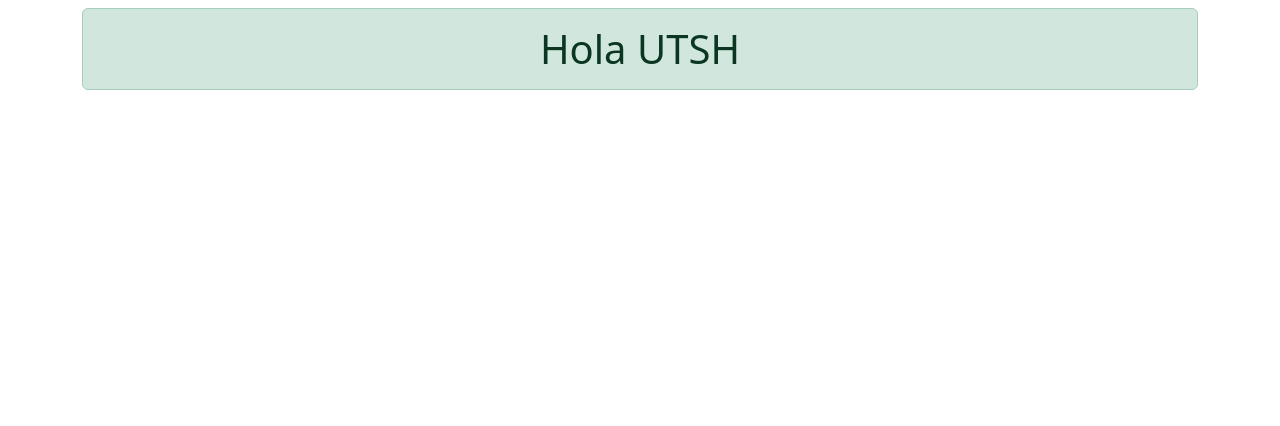
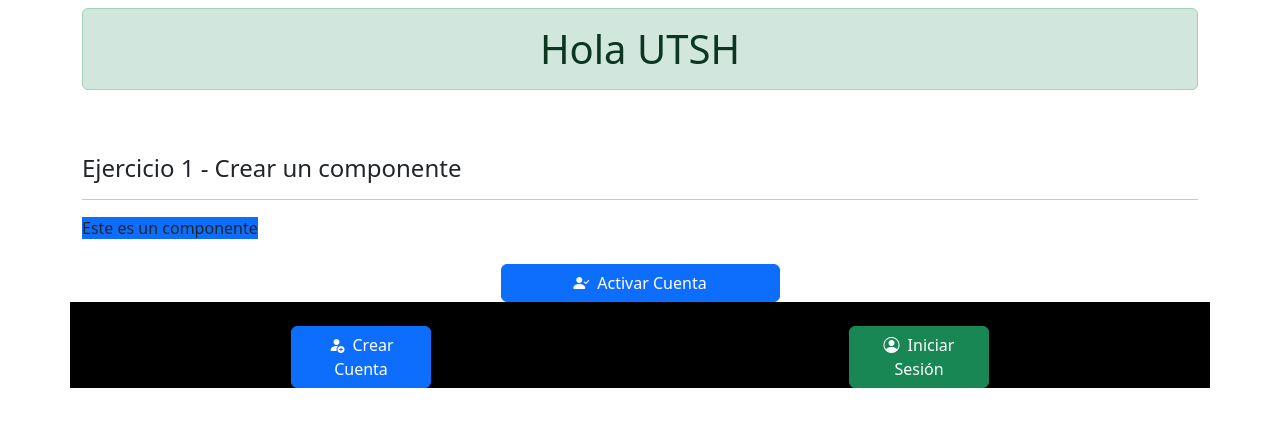
Before and after one commit to BrMH8/aprendiendo-react, a React (Vite) app: page / in a window 1280 px wide. Shown: the top 426 px of the page. Built offline with nearby package versions, Linux system fonts and the light colour scheme.

Commit message:
ADD[agregando componentes y botones]

```diff
--- a/src/App.jsx
+++ b/src/App.jsx
@@ -1,4 +1,6 @@
-
+import { Botones } from './components/Botones.jsx';
+import { Ejercicio01 } from './components/ejercicio01.jsx';
+import { BotonGeneral } from './components/utils/BotonGeneral.jsx';
 function App() {
 
   return (
@@ -7,9 +9,15 @@ function App() {
         <div className="row">
           <div className="col-12">
             <h1 className="mt-2 text-center alert alert-success">Hola UTSH</h1>
+
           </div>
         </div>
+        <Ejercicio01 />
+        <BotonGeneral />
+        <Botones />
       </div>
+
+
     </>
   )
 }
--- /dev/null
+++ b/src/components/Botones.jsx
@@ -0,0 +1,14 @@
+import { CrearCue } from "./utils/CrearCue"
+import { IniciarSe } from "./utils/IniciarSe"
+
+
+export const Botones = () => {
+  return (
+    <div className="row">
+            <div className=" bg-black d-flex flex-direction-row ">
+        <CrearCue />
+        <IniciarSe />
+    </div>
+    </div>
+  )
+}
--- /dev/null
+++ b/src/components/Ejercicio01.jsx
@@ -0,0 +1,16 @@
+export const Ejercicio01 = () => {
+  return (
+    <div className="row mt-4">
+        <div className="col-12">
+            <h2 className="h4 mt-4">
+                Ejercicio 1 - Crear un componente
+            </h2>
+            <hr />
+
+            <span className="d-block-text-center bg-primary text-white-p4">
+                Este es un componente
+            </span>
+        </div>
+    </div>
+  )
+}
--- /dev/null
+++ b/src/components/utils/BotonGeneral.jsx
@@ -0,0 +1,11 @@
+export const BotonGeneral = () => {
+  return (
+    <div className="col-12 mt-4 text-center">
+        <button className="btn btn-primary w-25 text-center ">
+            <i class="bi bi-person-check-fill"></i>
+        <span className="ms-2">Activar Cuenta</span>
+    </button>
+    </div>
+
+  )
+}
--- /dev/null
+++ b/src/components/utils/CrearCue.jsx
@@ -0,0 +1,10 @@
+export const CrearCue = () => {
+  return (
+    <div className="col-6 mt-4 text-center">
+        <button className="btn btn-primary w-25 text-center ">
+            <i class="bi bi-person-fill-add"></i>
+        <span className="ms-2">Crear Cuenta</span>
+    </button>
+    </div>
+  )
+}
--- /dev/null
+++ b/src/components/utils/IniciarSe.jsx
@@ -0,0 +1,10 @@
+export const IniciarSe = () => {
+  return (
+    <div className="col-6 mt-4 text-center">
+      <button className="btn btn-success w-25 text-center ">
+        <i class="bi bi-person-circle"></i>
+        <span className="ms-2">Iniciar Sesión</span>
+      </button>
+    </div>
+  )
+}
```
Also changed, not shown: src/components/Ejercicio02.jsx (added).
